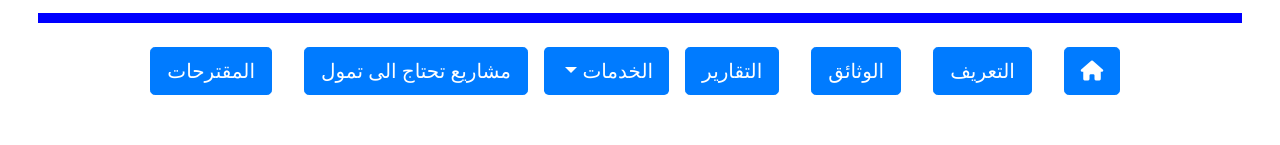
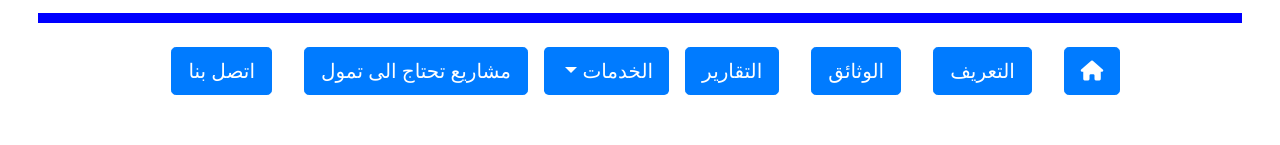
Before and after one commit to Fakherzibari/Rahma, a plain HTML site: page foodbasket.html in a window 1280 px wide. Shown: the part 296-441 px from the top of the page. Drawn offline with nearby package versions, Linux system fonts and the light colour scheme.

Commit message:
Update foodbasket.html

```diff
--- a/foodbasket.html
+++ b/foodbasket.html
@@ -83,7 +83,7 @@
 
       </div>
       <div class="">
-        <a class="nav-link" href="mailto:ihsandosky@hotmail.com"> <button type="button" class="btn btn-primary btn-lg">المقترحات</button></a>
+        <a class="nav-link" href="mailto:ihsandosky@hotmail.com"> <button type="button" class="btn btn-primary btn-lg">اتصل بنا </button></a>
       </div>
 
     </div>
```
